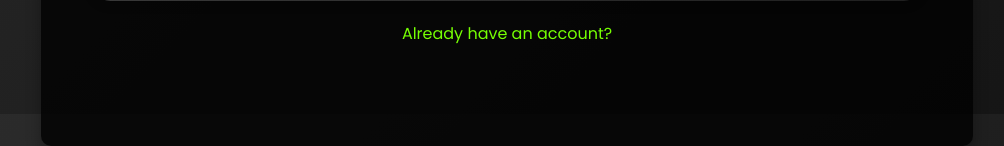
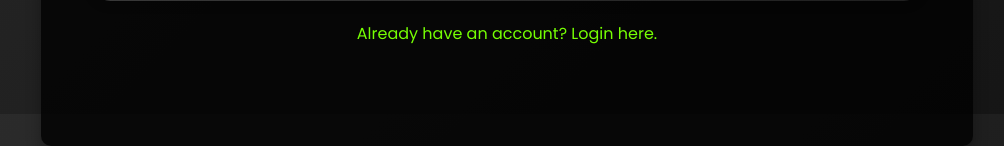
Before and after one commit to acmbpdc/yolo-estimation-stall, a Django app: page /register/ in a window 1280 px wide. Shown: the part 686-832 px from the top of the page, without its empty margins (133-1137 px from the left). Run offline with Django 5.2, Linux system fonts and the light colour scheme; parts of the project's set-up code (start-up, migrations or seed data) failed here and were passed over; some libraries are stand-ins or nearby versions.

Commit message:
post merge cleanup

```diff
--- a/quizapp/templates/register.html
+++ b/quizapp/templates/register.html
@@ -109,7 +109,7 @@
             <button type="submit" class="btn btn-primary">Register</button>
         </form>
 
-        <a href="{% url 'login' %}" class="login-link">Already have an account?</a>
+        <a href="{% url 'login' %}" class="login-link">Already have an account? Login here.</a>
     </div>
 </body>
 </html>
```
